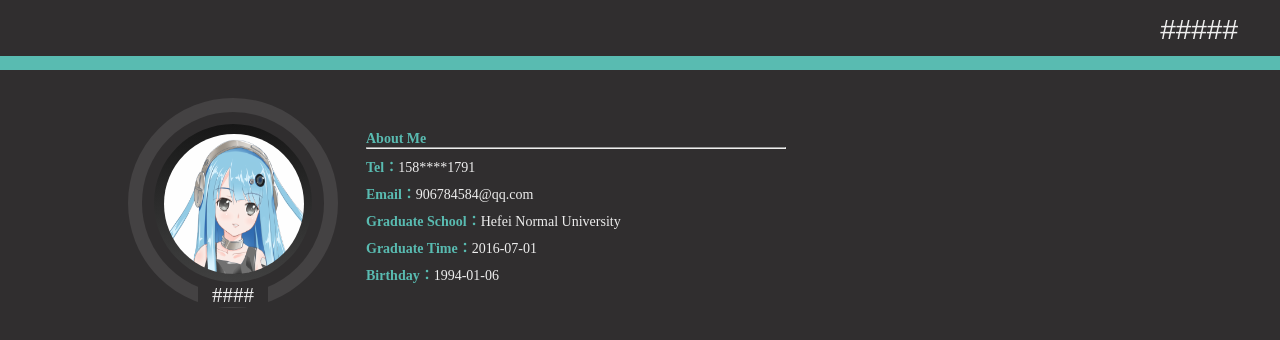
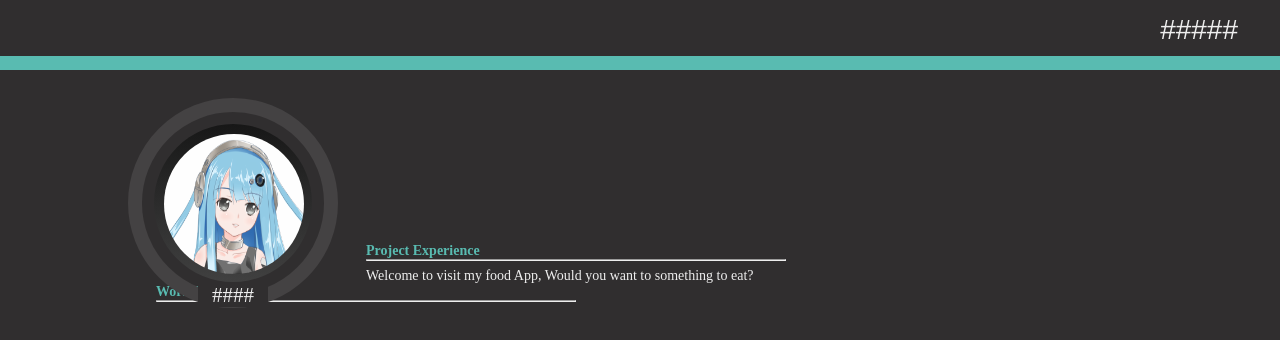
Before and after one commit to xujiujiu/xujiujiu.github.io, a Vue app: page /resume in a window 1280 px wide. Shown: the top 340 px of the page. Built offline with nearby package versions, Linux system fonts and the light colour scheme.

Commit message:
update resume

```diff
--- a/src/App.vue
+++ b/src/App.vue
@@ -20,4 +20,7 @@ export default {
   ul li {
     list-style-type: none;
   }
+  .hidden{
+    display: none;
+  }
 </style>
--- a/src/components/HelloWorld.vue
+++ b/src/components/HelloWorld.vue
@@ -2,7 +2,7 @@
   <div id="HelloWorld">
     <div class="head">
       <ul class="menu">
-        <li v-for="value in menu">
+        <li v-for="(value, key) in menu" :key="key">
           <router-link :to="value.route" class="menuA" @click="changeMenu(value.route)">{{ value.name }}</router-link>
         </li>
       </ul>
--- a/src/components/resume.vue
+++ b/src/components/resume.vue
@@ -7,15 +7,31 @@
     <div class="contain">
       <div class="touxiang">
         <div class="circle1"></div>
-        <div class="circle2" ><img src="../assets/images/头像.jpg" /></div>
+        <div class="circle2"><img src="../assets/images/头像.jpg"/></div>
         <div id="name" class="name"><span v-text="name"></span></div>
       </div>
-      <div class="aboutMe">
+      <div class="info hidden" id="aboutMe">
         <div class="greenFont"><b>{{aboutMe.title}}</b></div>
         <hr/>
-        <div v-for="item in aboutMe.info" class="aboutMeInfo">
-          <b><span v-text="item.name" class="greenFont"></span></b>
-          <span v-text="item.value" class="whiteFont"></span>
+        <div v-for="(value, key) in aboutMe.info" class="aboutMeInfo" :key="key">
+          <b><span v-text="value.name" class="greenFont"></span></b>
+          <span v-text="value.value" class="whiteFont"></span>
+        </div>
+      </div>
+      <div class="info" id="ProjectEx">
+        <div class="greenFont"><b>{{ProjectEx.title}}</b></div>
+        <hr/>
+        <div v-for="(value, key) in ProjectEx.info" class="aboutMeInfo" :key="key">
+          <div v-text="value.name" class="greenFont"></div>
+          <div v-text="value.value" class="whiteFont"></div>
+        </div>
+      </div>
+      <div class="info" id="WorkEx">
+        <div class="greenFont"><b>{{WorkEx.title}}</b></div>
+        <hr/>
+        <div v-for="(value, key) in WorkEx.info" class="aboutMeInfo" :key="key">
+          <div v-text="value.name" class="greenFont"></div>
+          <div v-text="value.value" class="whiteFont"></div>
         </div>
       </div>
     </div>
@@ -51,6 +67,33 @@
           {
             name: 'Birthday：',
             value: '1994-01-06'
+          }
+        ]
+      },
+      ProjectEx: {
+        title: 'Project Experience',
+        info: [
+          {
+            title: 'FoodApp',
+            value: 'Welcome to visit my food App, Would you want to something to eat?'
+          }
+        ]
+      },
+      WorkEx: {
+        title: 'Work Experience',
+        info: [
+          {
+            time: '2016',
+            companyName: 'uniview',
+            WorkContent: ''
+          }
+        ]
+      },
+      selfEvaluation: {
+        title: 'Self Evaluation',
+        info: [
+          {
+            content: ''
           }
         ]
       }
@@ -198,15 +241,19 @@
     font-size: 1.5rem;
     background-color: @backgroundColor;
   }
-  .aboutMe{
+  .info{
     margin-left:2rem;
     display: inline-block;
     width:30rem;
   }
-  .aboutMe .aboutMeInfo{
+  .info .aboutMeInfo{
     margin-top: 0.5rem;
   }
-  .aboutMe hr{
+  .info hr{
     color: @circleColor2;
   }
+
+  .hidden{
+    display: none;
+  }
 </style>
--- a/src/router/index.js
+++ b/src/router/index.js
@@ -10,7 +10,7 @@ import home from '@/components/home'
 Vue.use(Router)
 
 export default new Router({
-  mode: 'history',   //去掉默认地址栏的#
+  mode: 'history',
   routes: [
     {
       path: '/',
```
